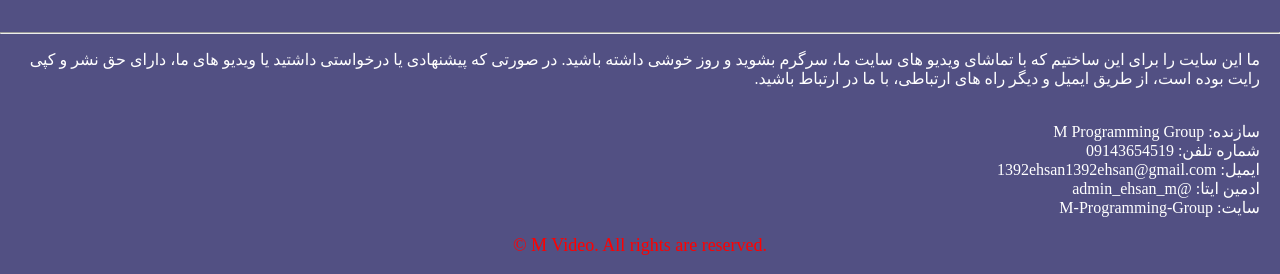
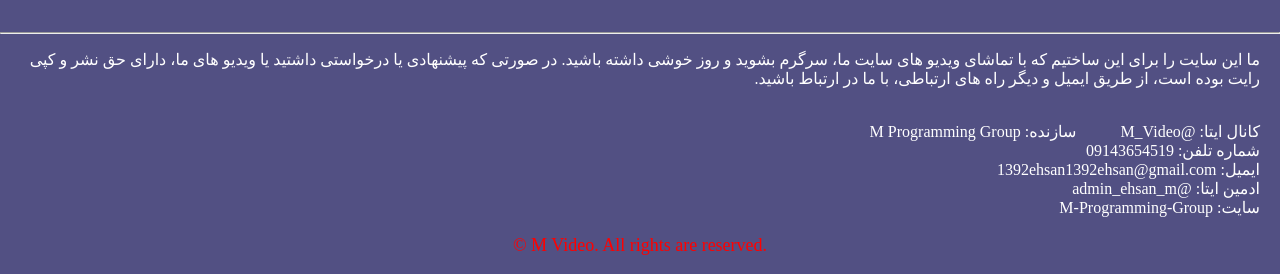
Before and after one commit to ehsan-hashemi/M-Video, a plain HTML site: page index.html in a window 1280 px wide. Shown: the part 4378-4652 px from the top of the page. Drawn offline with Linux system fonts and the light colour scheme.

Commit message:
Update index.html

```diff
--- a/index.html
+++ b/index.html
@@ -161,6 +161,7 @@
 
     <p class="info">ما این سایت را برای این ساختیم که با تماشای ویدیو های سایت ما، سرگرم بشوید و روز خوشی داشته باشید. در صورتی که پیشنهادی یا درخواستی داشتید یا ویدیو های ما، دارای حق نشر و کپی رایت بوده است، از طریق ایمیل و دیگر راه های ارتباطی، با ما در ارتباط باشید.</p>
     <br>
+    <a class="e" href="https://eitaa.com/M_Video" target="_blank">کانال ایتا: @M_Video</a>
     <a class="e" href="https://ehsan-hashemi.github.io/M-Programming-Group" target="_blank">سازنده: M Programming Group</a>
     <br>
     <a class="e" href="tel:09143654519" target="_blank">شماره تلفن: 09143654519</a>
```
